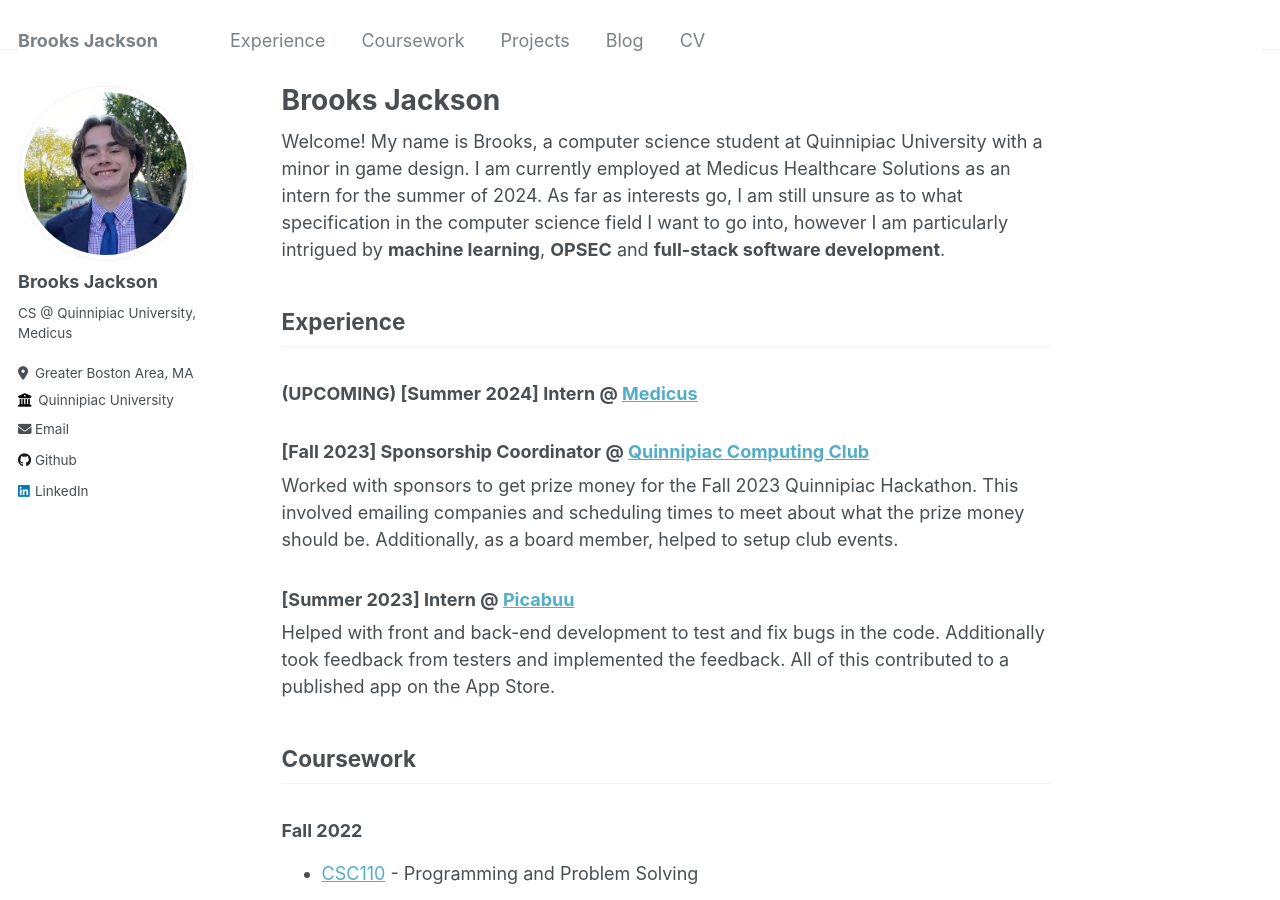
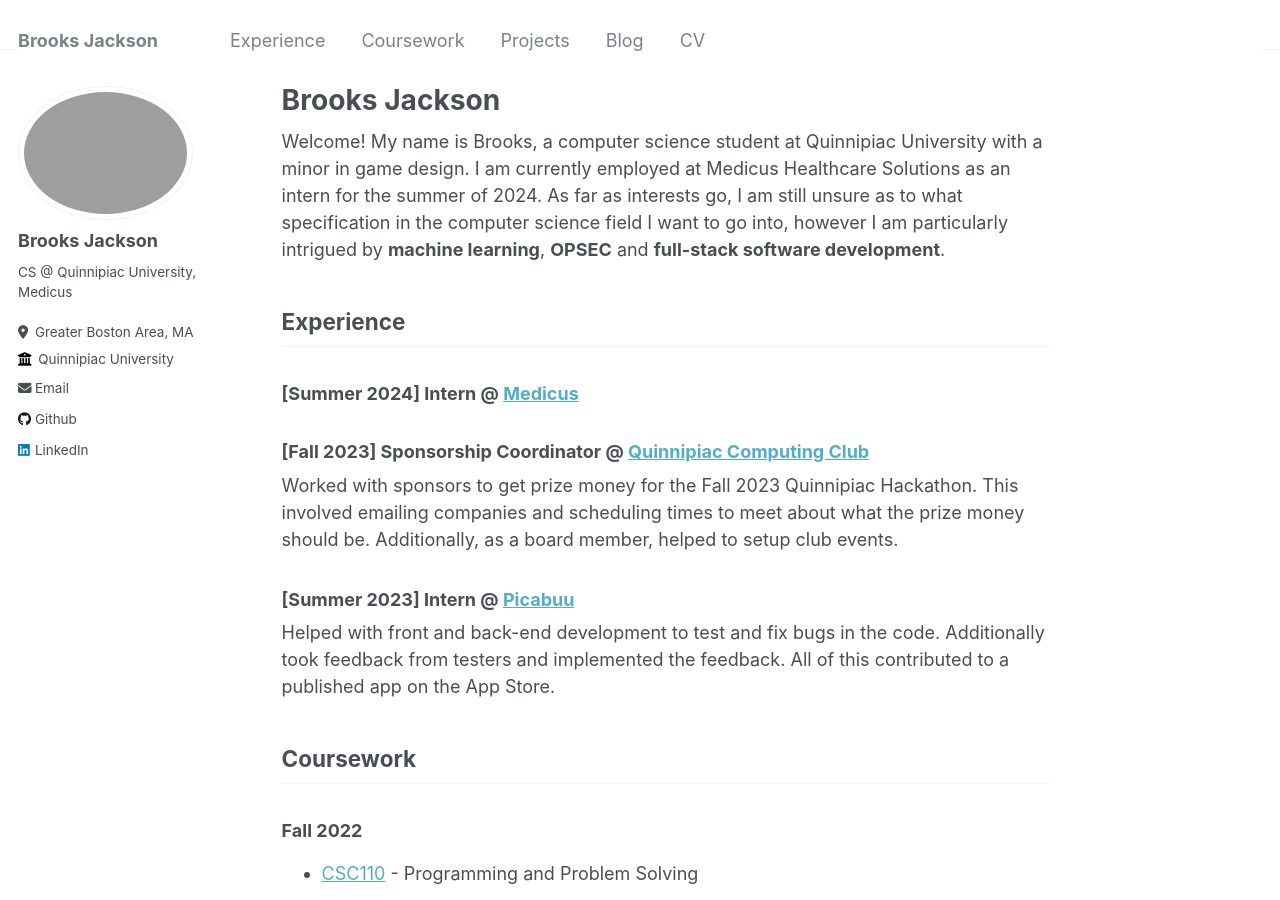
Before and after one commit to bjaxqq/old-portfolio, a Jekyll site: the page built from _pages/about.md, in a window 1280 px wide and 900 px high. Built offline with Jekyll 4.4.1, drawn with Linux system fonts in a browser that asks for light colours.

Commit message:
Updated profile picture and details

```diff
--- a/_config.yml
+++ b/_config.yml
@@ -21,7 +21,7 @@ repository: "bjaxqq/bjaxqq.github.io"
 #               Additional customization can be done by editing /_includes/author-profile.html
 author:
   # Biographic information
-  avatar: "pfp.png"
+  avatar: "IMG_2417.png"
   name: "Brooks Jackson"
   pronouns: # "he/him"
   bio: "CS @ Quinnipiac University, Medicus"
--- a/_pages/about.md
+++ b/_pages/about.md
@@ -11,7 +11,7 @@ Welcome! My name is Brooks, a computer science student at Quinnipiac University
 
 ## Experience
 
-### (UPCOMING) [Summer 2024] Intern @ [Medicus](https://medicushcs.com/)
+### [Summer 2024] Intern @ [Medicus](https://medicushcs.com/)
 
 ### [Fall 2023] Sponsorship Coordinator @ [Quinnipiac Computing Club](https://www.linkedin.com/company/quinnipiac-computing-club/)
 
```
Also changed, not shown: 1 other file.
